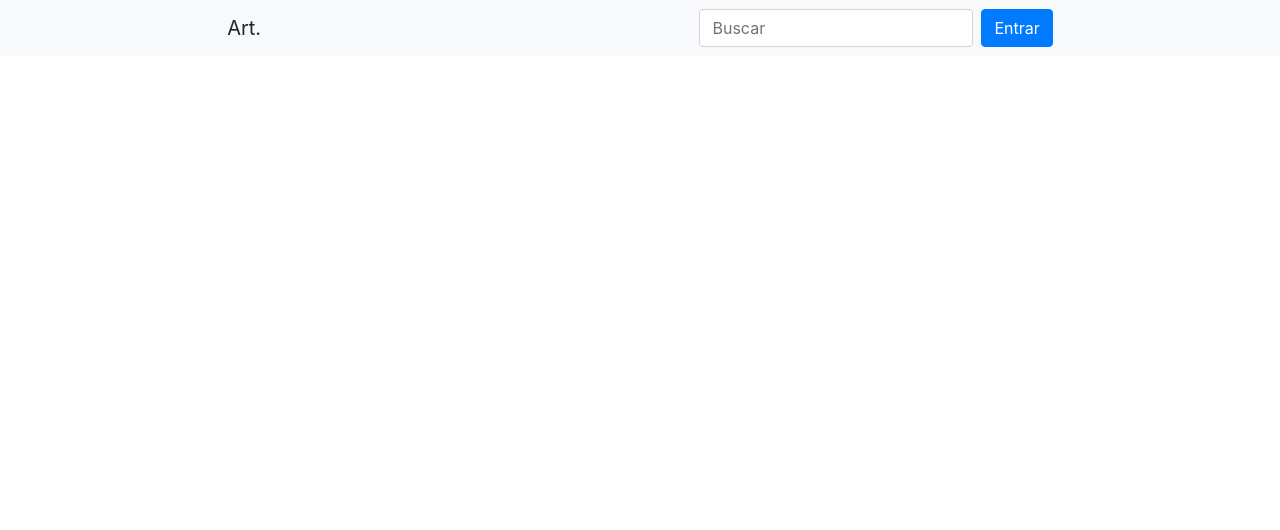
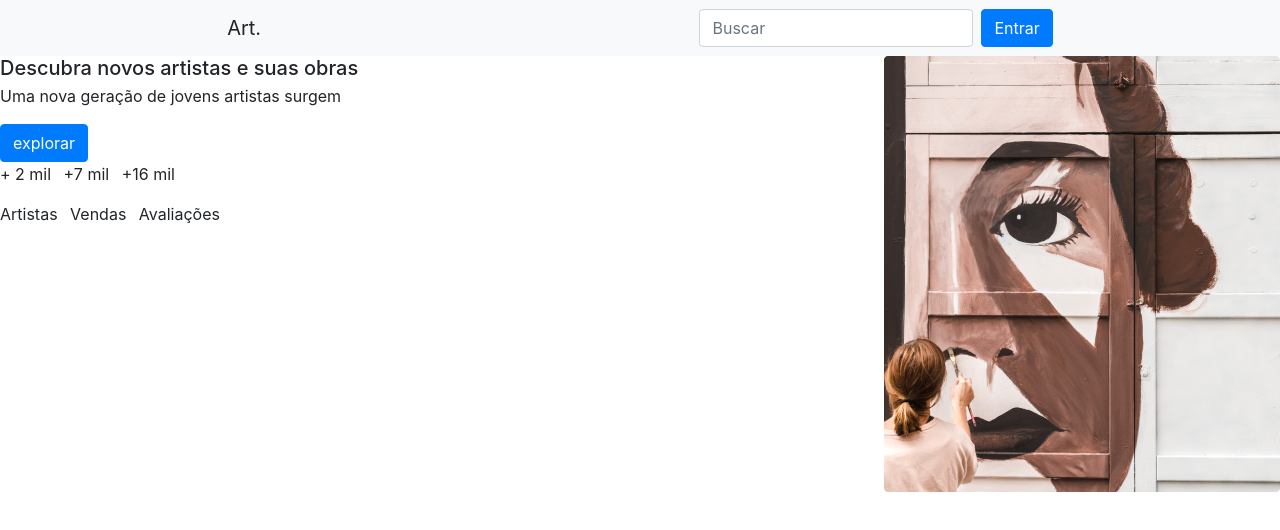
Before and after one commit to filipe-dias-dev/art, a plain HTML site: page index.html in a window 1280 px wide. Drawn offline with nearby package versions, Linux system fonts and the light colour scheme.

Commit message:
tipografia lista

```diff
--- a/index.html
+++ b/index.html
@@ -19,6 +19,28 @@
           </nav>
     </header>
 
+    <main>
+        <div class="media">
+            <div class="media-body">
+              <h5 class="mt-0 mb-1">Descubra novos artistas
+                e suas obras</h5>
+               <p> Uma nova geração de jovens artistas surgem</p>
+               <button class="btn btn-primary" type="submit">explorar</button>
+               <ul class="list-inline">
+                <li class="list-inline-item">+ 2 mil</li>
+                <li class="list-inline-item">+7 mil</li>
+                <li class="list-inline-item">+16 mil</li>
+              </ul>
+              <ul class="list-inline">
+                <li class="list-inline-item">Artistas</li>
+                <li class="list-inline-item">Vendas</li>
+                <li class="list-inline-item">Avaliações</li>
+              </ul>
+            </div>
+            <img class="ml-3" src="./assets/img/imagem direita.png" alt="Imagem de exemplo genérica">
+          </div>
+    </main>
+
     <script src="https://code.jquery.com/jquery-3.3.1.slim.min.js" integrity="sha384-q8i/X+965DzO0rT7abK41JStQIAqVgRVzpbzo5smXKp4YfRvH+8abtTE1Pi6jizo" crossorigin="anonymous"></script>
     <script src="https://cdnjs.cloudflare.com/ajax/libs/popper.js/1.14.3/umd/popper.min.js" integrity="sha384-ZMP7rVo3mIykV+2+9J3UJ46jBk0WLaUAdn689aCwoqbBJiSnjAK/l8WvCWPIPm49" crossorigin="anonymous"></script>
     <script src="https://stackpath.bootstrapcdn.com/bootstrap/4.1.3/js/bootstrap.min.js" integrity="sha384-ChfqqxuZUCnJSK3+MXmPNIyE6ZbWh2IMqE241rYiqJxyMiZ6OW/JmZQ5stwEULTy" crossorigin="anonymous"></script>
```
